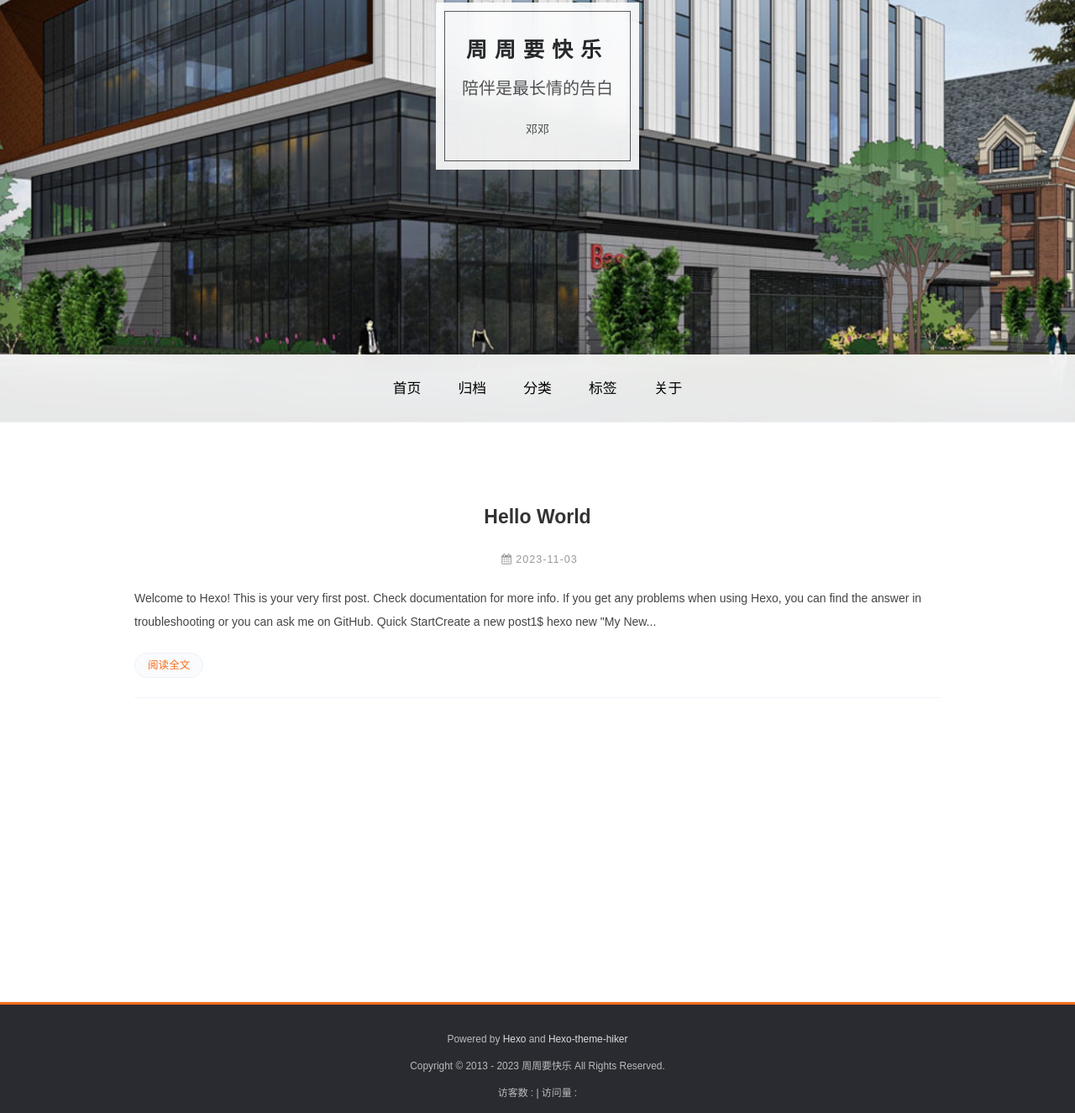
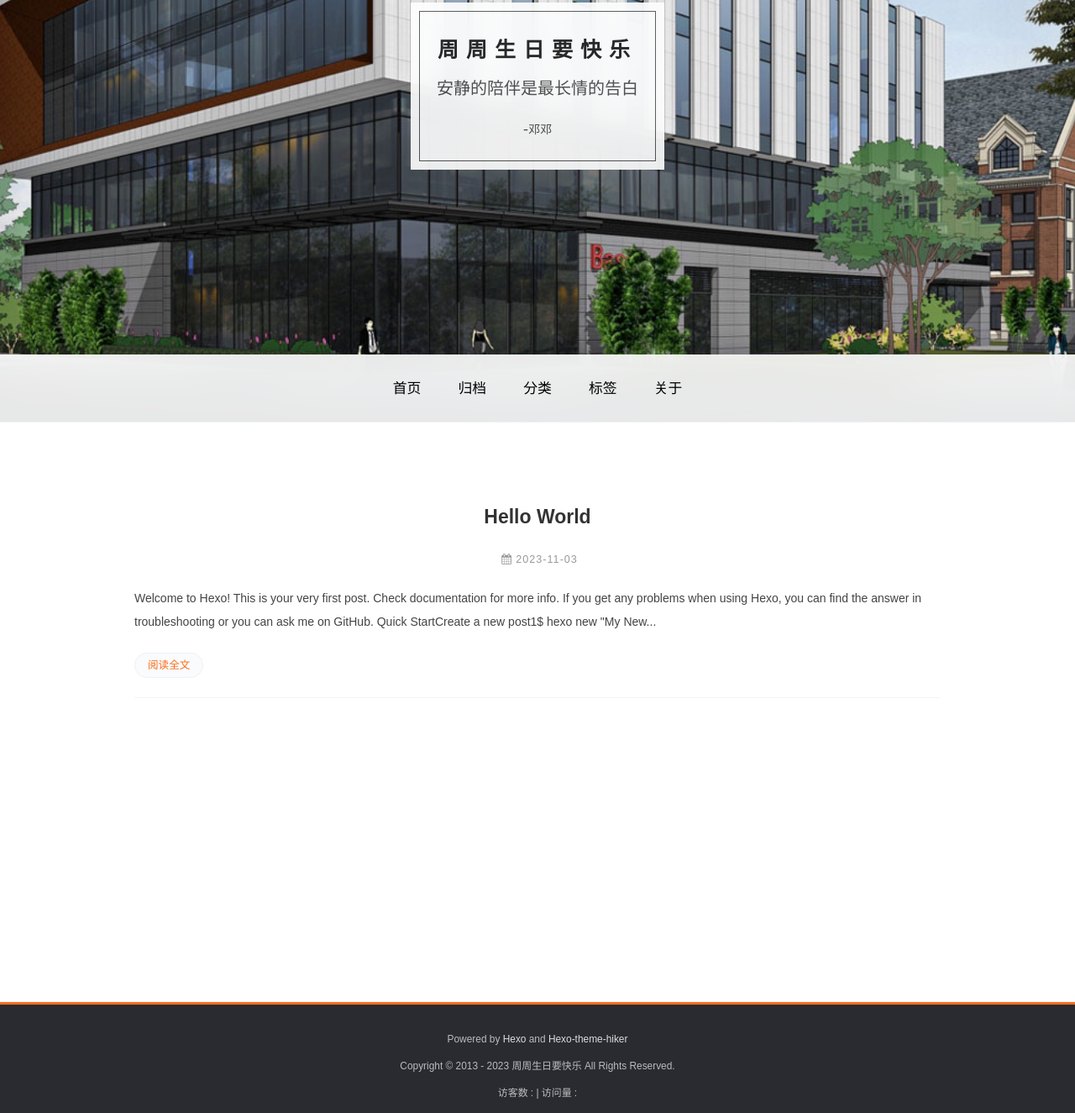
Before and after one commit to cvlab-2023/cvlab-2023.github.io, a plain HTML site: page index.html in a window 1280 px wide. Shown: the part 297-1622 px from the top of the page at 84% size. Drawn offline with nearby package versions, Linux system fonts and the light colour scheme; some packages are replaced by stand-ins of ours; a script that the page names is missing; some icons are missing; files whose address does not match are found by name.

Commit message:
Site updated: 2023-11-11 22:59:41

```diff
--- a/2023/11/03/hello-world/index.html
+++ b/2023/11/03/hello-world/index.html
@@ -3,7 +3,7 @@
 <head>
   <meta charset="utf-8">
 
-  <title>hello world | 周周要快乐</title>
+  <title>hello world | 周周生日要快乐</title>
   <meta name="viewport" content="width=device-width, initial-scale=1, maximum-scale=1">
 
 
@@ -13,15 +13,15 @@
 <meta property="og:type" content="article">
 <meta property="og:title" content="Hello World">
 <meta property="og:url" content="http://example.com/2023/11/03/hello-world/index.html">
-<meta property="og:site_name" content="周周要快乐">
+<meta property="og:site_name" content="周周生日要快乐">
 <meta property="og:description" content="Welcome to Hexo! This is your very first post. Check documentation for more info. If you get any problems when using Hexo, you can find the answer in troubleshooting or you can ask me on GitHub. Quick">
 <meta property="og:locale" content="zh_CN">
 <meta property="article:published_time" content="2023-11-03T03:11:52.347Z">
 <meta property="article:modified_time" content="2023-11-03T03:11:52.347Z">
-<meta property="article:author" content="邓邓">
+<meta property="article:author" content="-邓邓">
 <meta name="twitter:card" content="summary">
 
-    <link rel="alternate" href="/atom.xml" title="周周要快乐" type="application/atom+xml">
+    <link rel="alternate" href="/atom.xml" title="周周生日要快乐" type="application/atom+xml">
 
 
 
@@ -241,7 +241,7 @@ var a = new Donate({
       <div>
         <ul class="post-copyright">
           <li class="post-copyright-author">
-          <strong>本文作者:  </strong>邓邓</a>
+          <strong>本文作者:  </strong>-邓邓</a>
           </li>
           <li class="post-copyright-link">
           <strong>本文链接:  </strong>
@@ -315,7 +315,7 @@ var a = new Donate({
   <div class="container">
       	<div class="row">
 	      <p> Powered by <a href="http://hexo.io/" target="_blank">Hexo</a> and <a href="https://github.com/iTimeTraveler/hexo-theme-hiker" target="_blank">Hexo-theme-hiker</a> </p>
-	      <p id="copyRightEn">Copyright &copy; 2013 - 2023 周周要快乐 All Rights Reserved.</p>
+	      <p id="copyRightEn">Copyright &copy; 2013 - 2023 周周生日要快乐 All Rights Reserved.</p>
 
 
     		<p class="busuanzi_uv">
@@ -474,10 +474,10 @@ var a = new Donate({
         </div>
          <div id="collapseThree" class="panel-collapse collapse" role="tabpanel" aria-labelledby="headingThree">
           <div class="panel-body">
-            周周要快乐
+            周周生日要快乐
           </div>
           <div class="panel-body">
-            Copyright © 2023 邓邓 All Rights Reserved.
+            Copyright © 2023 -邓邓 All Rights Reserved.
           </div>
         </div>
       </div>
--- a/index.html
+++ b/index.html
@@ -3,23 +3,23 @@
 <head>
   <meta charset="utf-8">
 
-  <title>周周要快乐</title>
+  <title>周周生日要快乐</title>
   <meta name="viewport" content="width=device-width, initial-scale=1, maximum-scale=1">
 
 
 
 
-  <meta name="description" content="陪伴是最长情的告白">
+  <meta name="description" content="安静的陪伴是最长情的告白">
 <meta property="og:type" content="website">
-<meta property="og:title" content="周周要快乐">
+<meta property="og:title" content="周周生日要快乐">
 <meta property="og:url" content="http://example.com/index.html">
-<meta property="og:site_name" content="周周要快乐">
-<meta property="og:description" content="陪伴是最长情的告白">
+<meta property="og:site_name" content="周周生日要快乐">
+<meta property="og:description" content="安静的陪伴是最长情的告白">
 <meta property="og:locale" content="zh_CN">
-<meta property="article:author" content="邓邓">
+<meta property="article:author" content="-邓邓">
 <meta name="twitter:card" content="summary">
 
-    <link rel="alternate" href="/atom.xml" title="周周要快乐" type="application/atom+xml">
+    <link rel="alternate" href="/atom.xml" title="周周生日要快乐" type="application/atom+xml">
 
 
 
@@ -214,9 +214,9 @@
 
 
           <div class="homelogoback"  style="border: 1px solid #404040;" >
-            <h1><a href="#content" id="logo">周周要快乐</a></h1>
-            <h3>陪伴是最长情的告白</h3>
-            <h5>邓邓</h5>
+            <h1><a href="#content" id="logo">周周生日要快乐</a></h1>
+            <h3>安静的陪伴是最长情的告白</h3>
+            <h5>-邓邓</h5>
             <!-- <p><a href="https://github.com/iTimeTraveler" target="_blank">Github</a></p> -->
           </div>
 
@@ -332,7 +332,7 @@ Quick StartCreate a new post1$ hexo new &quot;My New...
   <div class="container">
       	<div class="row">
 	      <p> Powered by <a href="http://hexo.io/" target="_blank">Hexo</a> and <a href="https://github.com/iTimeTraveler/hexo-theme-hiker" target="_blank">Hexo-theme-hiker</a> </p>
-	      <p id="copyRightEn">Copyright &copy; 2013 - 2023 周周要快乐 All Rights Reserved.</p>
+	      <p id="copyRightEn">Copyright &copy; 2013 - 2023 周周生日要快乐 All Rights Reserved.</p>
 
 
     		<p class="busuanzi_uv">
@@ -491,10 +491,10 @@ Quick StartCreate a new post1$ hexo new &quot;My New...
         </div>
          <div id="collapseThree" class="panel-collapse collapse" role="tabpanel" aria-labelledby="headingThree">
           <div class="panel-body">
-            周周要快乐
+            周周生日要快乐
           </div>
           <div class="panel-body">
-            Copyright © 2023 邓邓 All Rights Reserved.
+            Copyright © 2023 -邓邓 All Rights Reserved.
           </div>
         </div>
       </div>
```
Also changed, not shown: archives/2023/11/index.html (+10 -10 lines), archives/2023/index.html (+10 -10 lines), archives/index.html (+10 -10 lines).
